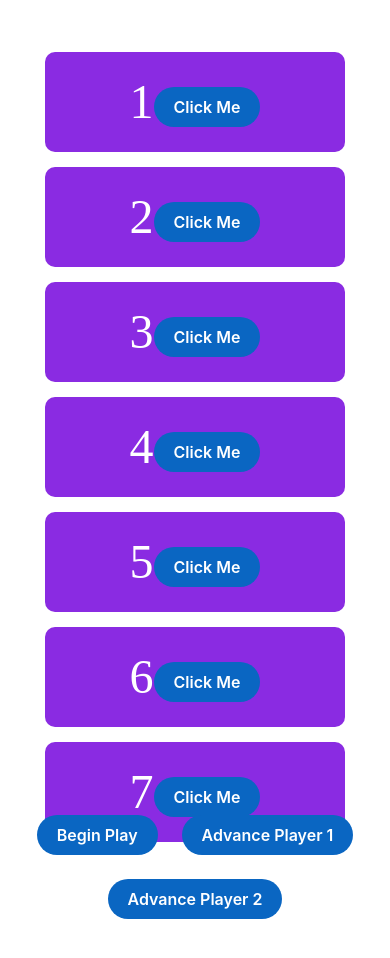
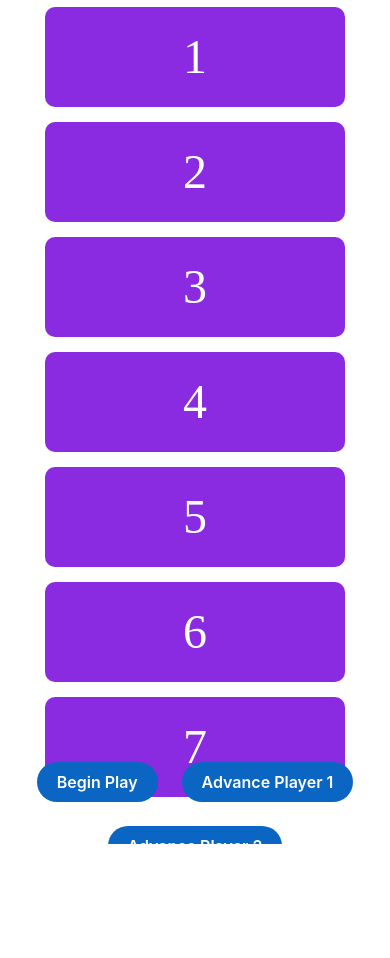
Before and after one commit to mercymorned/the-chase, a Next.js app: page / in a window 390 px wide. Shown: the top 958 px of the page. After the commit the page ends 844 px from the top, so only its background shows below. Built offline with nearby package versions, Linux system fonts and the light colour scheme.

Commit message:
fix: revert to using array for Bar components, remove extraneous buttons from Bars, log Bar id on click, and minor CSS tweaks

```diff
--- a/src/app/components/bar-array.js
+++ b/src/app/components/bar-array.js
@@ -8,6 +8,7 @@ export default function Bar({id}) {
     const [selected, setSelected] = useState('')
 
     const changeStyle = () => {
+      console.log({id})
       if (style !== styles.currentQuestion) setStyle(styles.currentQuestion);
       if (style === styles.wonQuestion) setStyle(styles.chaser);
       else setStyle(styles.wonQuestion);
@@ -19,8 +20,8 @@ export default function Bar({id}) {
 
 
     return (
-    <div className={style} onClick={changeSelected}> {id}
-      <button className={styles.button} onClick={changeStyle}>Click Me</button>
+    <div className={style} onClick={changeStyle}> {id}
+      {/* <button className={styles.button} onClick={changeSelected}>Click Me</button> */}
     </div>
     );
   }
--- a/src/app/page.module.css
+++ b/src/app/page.module.css
@@ -7,12 +7,12 @@
   --button-secondary-hover: #f2f2f2;
 
   display: grid;
-  grid-template-rows: 10px 1fr 20px 10px;
+  grid-template-rows: 5px 1fr 20px 10px;
   align-items: center;
   justify-items: center;
   min-height: 100svh;
-  padding: 10px;
-  gap: 10px;
+  padding: 0;
+  gap: 0;
   font-family: var(--font-geist-sans);
 }
 
@@ -103,8 +103,8 @@ a.secondary {
 
 @media (max-width: 600px) {
   .page {
-    padding: 32px;
-    padding-bottom: 80px;
+    padding: 0px;
+    padding-bottom: 10px;
   }
 
   .main {
@@ -133,13 +133,12 @@ a.secondary {
 }
 
 .square {
-  margin-bottom: 5px;
+  margin-bottom: 0;
   width: 300px;
   height: 100px;
   background: #e5a0c6;
   border-radius: 10px;
   text-align: center;
-  line-height: 100px;
   font-family: 'Futura';
   font-size: 48px;
   color: white;
```
